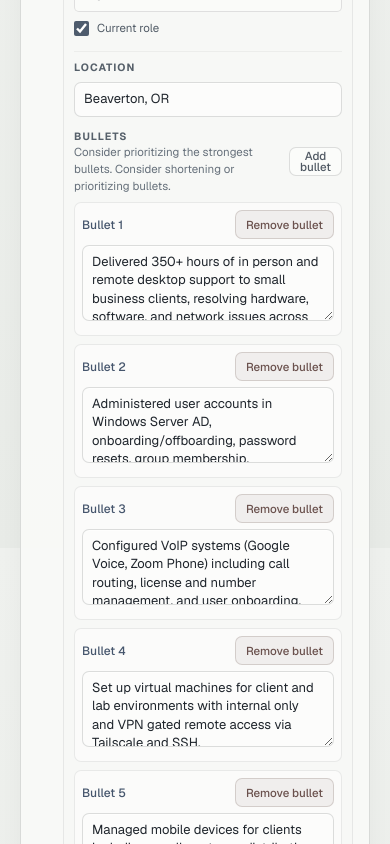
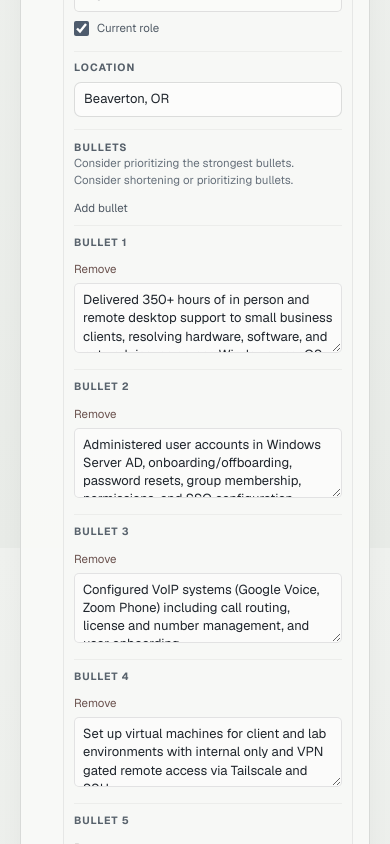
Before and after one commit to Leroy-Cloud-Infra/resume-studio, a Next.js app: page / in a window 390 px wide. Shown: the part 1140-1984 px from the top of the page. Built offline with nearby package versions, Linux system fonts and the light colour scheme.

Commit message:
phase-c refine experience bullet composition

```diff
--- a/src/app/globals.css
+++ b/src/app/globals.css
@@ -553,6 +553,73 @@ body {
   line-height: 1.35;
 }
 
+.rs-bullet-composer {
+  margin-top: 12px;
+  padding-top: 10px;
+  border-top: 1px solid rgba(24, 28, 33, 0.05);
+}
+
+.rs-bullet-composer-head {
+  display: flex;
+  align-items: flex-start;
+  justify-content: space-between;
+  gap: 12px;
+}
+
+.rs-bullet-add-action,
+.rs-bullet-remove-action {
+  border: 0;
+  background: transparent;
+  padding: 0;
+  font-size: 11.5px;
+  line-height: 1.3;
+}
+
+.rs-bullet-add-action {
+  color: #4f5964;
+}
+
+.rs-bullet-remove-action {
+  color: #6a514d;
+}
+
+.rs-bullet-piece {
+  padding: 9px 0 0;
+  margin-top: 9px;
+  border-top: 1px solid rgba(24, 28, 33, 0.05);
+}
+
+.rs-bullet-piece-head {
+  display: flex;
+  align-items: baseline;
+  justify-content: space-between;
+  gap: 12px;
+  margin-bottom: 6px;
+}
+
+.rs-bullet-piece-label {
+  color: #59636d;
+  font-size: 10.5px;
+  font-weight: 700;
+  letter-spacing: 0.08em;
+  text-transform: uppercase;
+}
+
+.resume-editor-panel .rs-bullet-textarea {
+  min-height: 70px;
+  border: 1px solid rgba(24, 28, 33, 0.1);
+  border-radius: 5px;
+  background: rgba(252, 252, 251, 0.78);
+  padding: 7px 8px;
+  box-shadow: none;
+}
+
+.resume-editor-panel .rs-bullet-textarea:focus {
+  border-color: rgba(48, 72, 104, 0.28);
+  background: rgba(255, 255, 255, 0.96);
+  box-shadow: 0 0 0 2px rgba(48, 72, 104, 0.1);
+}
+
 .rs-subitem-surface {
   border: 1px solid var(--rs-line-soft);
   border-radius: 7px;
@@ -742,6 +809,12 @@ body {
   .rs-property-grid {
     grid-template-columns: 1fr;
   }
+
+  .rs-bullet-composer-head,
+  .rs-bullet-piece-head {
+    flex-direction: column;
+    align-items: flex-start;
+  }
 }
 
 .resume-document,
--- a/src/components/resume/ResumeEditor.tsx
+++ b/src/components/resume/ResumeEditor.tsx
@@ -45,7 +45,6 @@ const BUTTON_PRIMARY_CLASSES = `${BUTTON_BASE_CLASSES} rs-button--primary`;
 const BUTTON_DANGER_CLASSES = `${BUTTON_BASE_CLASSES} rs-button--danger`;
 const UI_NOTE_CLASSES = "rs-ui-note";
 const ITEM_SURFACE_CLASSES = "rs-section-item";
-const SUBITEM_SURFACE_CLASSES = "rs-subitem-surface";
 const ITEM_INDEX_CLASSES = "rs-item-index";
 const ITEM_SUMMARY_CLASSES = "rs-item-summary";
 const LETTER_PAGE_ASPECT_RATIO = 11 / 8.5;
@@ -1539,8 +1538,8 @@ export function ResumeEditor({ initialResume, templateId }: ResumeEditorProps) {
                             </div>
                           </div>
 
-                          <div className="mt-3 space-y-2">
-                            <div className="flex items-center justify-between gap-2">
+                          <div className="rs-bullet-composer">
+                            <div className="rs-bullet-composer-head">
                               <div>
                                 <p className={ITEM_INDEX_CLASSES}>
                                   Bullets
@@ -1550,7 +1549,7 @@ export function ResumeEditor({ initialResume, templateId }: ResumeEditorProps) {
                                 </p>
                               </div>
                               <button
-                                className={BUTTON_SECONDARY_CLASSES}
+                                className="rs-bullet-add-action"
                                 type="button"
                                 onClick={() =>
                                   updateExperience(jobIndex, (currentJob) => ({
@@ -1563,28 +1562,17 @@ export function ResumeEditor({ initialResume, templateId }: ResumeEditorProps) {
                               </button>
                             </div>
                             {job.bullets.map((bullet, bulletIndex) => {
-                              const bulletLengthStatus = getBulletLengthStatus(bullet.trim().length);
-                              const bulletHintClass =
-                                bulletLengthStatus === "veryLong"
-                                  ? "rs-guidance-flag rs-guidance-flag--high"
-                                  : "rs-guidance-flag rs-guidance-flag--medium";
-
                               return (
                                 <div
                                   key={bulletIndex}
-                                  className={SUBITEM_SURFACE_CLASSES}
+                                  className="rs-bullet-piece"
                                 >
-                                  <div className="mb-1.5 flex items-center justify-between gap-2">
-                                    <span className="flex items-center gap-1.5 text-xs font-medium text-slate-600">
+                                  <div className="rs-bullet-piece-head">
+                                    <span className="rs-bullet-piece-label">
                                       Bullet {bulletIndex + 1}
-                                      {bulletLengthStatus === "veryLong" ? (
-                                        <span className={bulletHintClass}>
-                                          Very long
-                                        </span>
-                                      ) : null}
                                     </span>
                                     <button
-                                      className={BUTTON_DANGER_CLASSES}
+                                      className="rs-bullet-remove-action"
                                       type="button"
                                       onClick={() =>
                                         updateExperience(jobIndex, (currentJob) => ({
@@ -1595,11 +1583,11 @@ export function ResumeEditor({ initialResume, templateId }: ResumeEditorProps) {
                                         }))
                                       }
                                     >
-                                      Remove bullet
+                                      Remove
                                     </button>
                                   </div>
                                   <textarea
-                                    className="min-h-[76px] w-full rounded-md border border-slate-300 bg-white px-3 py-2 text-sm outline-none ring-slate-300 transition focus:ring-2"
+                                    className="rs-bullet-textarea"
                                     value={bullet}
                                     onChange={(event) =>
                                       updateExperience(jobIndex, (currentJob) => ({
```
